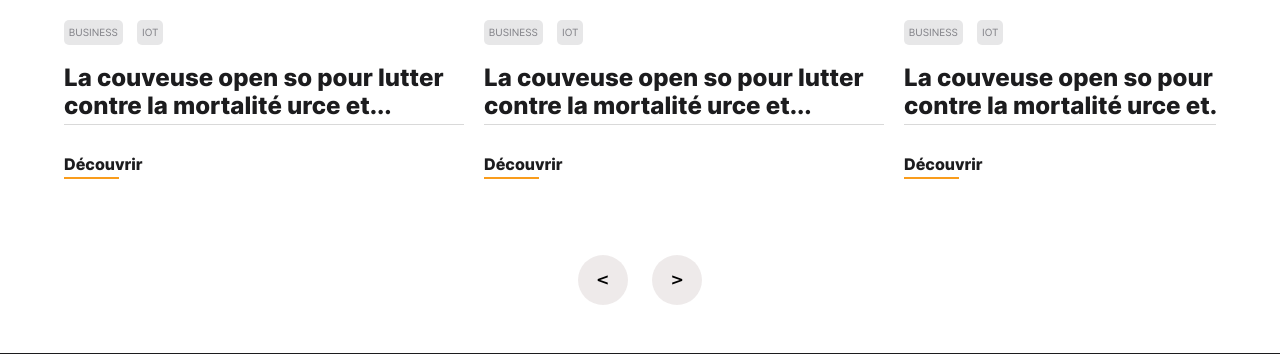
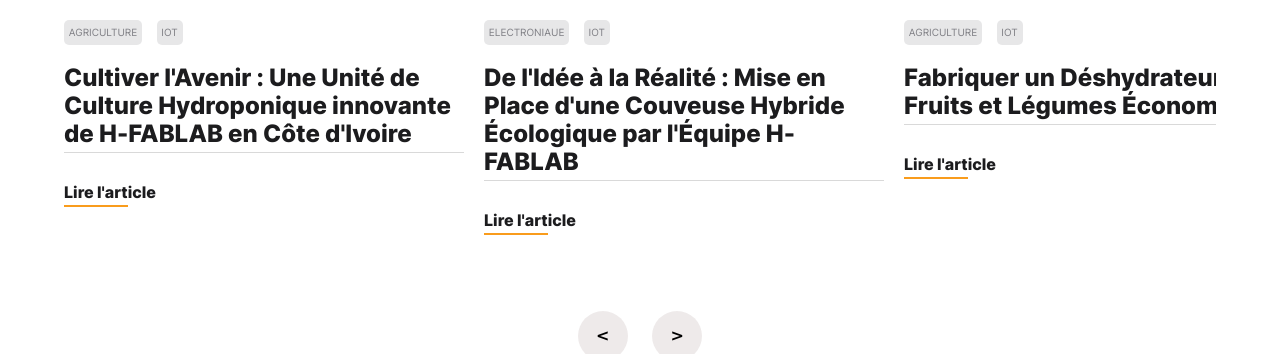
Before and after one commit to H-Fablab/Hfablab_webApp, a Node server app: page / in a window 1280 px wide. Shown: the part 4534-4888 px from the top of the page. Run offline with Node 20, Linux system fonts and the light colour scheme; some libraries are stand-ins or nearby versions.

Commit message:
Broken blog image fixing

```diff
--- a/public/style/main.css
+++ b/public/style/main.css
@@ -666,7 +666,7 @@
 }
 
 input.check-toggle-round-flat + label {
-  padding: 2px;
+  padding: 1px;
   width: 97px;
   height: 35px;
   background-color: var(--primary);
--- a/routes/pages.js
+++ b/routes/pages.js
@@ -3,7 +3,57 @@
 const router = express.Router()
 
 router.get('/', (req, res)=>{
-    res.render('pages/home', {page__title :"Home page"})
+    res.render('pages/home', {page__title :"Home page",  posts_data :
+    [
+        {
+            "_id":"4556777654ffbfa",
+            "title":"Cultiver l'Avenir : Une Unité de Culture Hydroponique innovante de H-FABLAB en Côte d'Ivoire",
+            "date":{
+                "jour":25,
+                "mois":"Août",
+                "Année":2023
+                 },
+            "image":"blog/IMG_20220923_172021_142.jpg",
+            "cat__label":["Agriculture", "IoT"]
+
+        },
+        {
+            "_id":"4556777654ffcfb",
+            "title":"De l'Idée à la Réalité : Mise en Place d'une Couveuse Hybride Écologique par l'Équipe H-FABLAB",
+            "date":{
+                "jour":25,
+                "mois":"Août",
+                "Année":2023
+                 },
+            "image":"blog/Coveuse.PNG",
+            "cat__label":["Electroniaue", "IoT"]
+
+        },
+        {
+            "_id":"4556777654ffcfc",
+            "title":"Fabriquer un Déshydrateur de Fruits et Légumes Économique",
+            "date":{
+                "jour":25,
+                "mois":"Août",
+                "Année":2023
+                 },
+            "image":"blog/IMG_20221001_142133_391.jpg",
+            "cat__label":["Agriculture", "IoT"]
+
+        },
+        {
+            "_id":"4556777654ffcfd",
+            "title":"Découvrez les temps forts du TECH CAMP de l'été 2022!",
+            "date":{
+                "jour":25,
+                "mois":"Août",
+                "Année":2023
+                 },
+            "image":"blog/H-Fablab_image-2.jpg",
+            "cat__label":["Agriculture", "IoT"]
+
+        }
+    ]})
 })
 
 router.get('/blog', (req, res)=>{
@@ -35,7 +85,7 @@
                         "mois":"Août",
                         "Année":2023
                          },
-                    "image":"blog/Coveuse.png",
+                    "image":"blog/Coveuse.PNG",
                     "cat__label":["Electroniaue", "IoT"]
 
                 },
@@ -78,7 +128,58 @@
             banner__image: "project.webp",
             hero__label: 'Projets',
             hero__title: 'Nos projets',
-            hero__subtitle: 'Lorem ipsum dolor sit amet, consectetur adipiscing elit. Etiam <br class="blog--xxl__separator"> en Côte d’ivoire et dans la sous région'
+            hero__subtitle: 'Lorem ipsum dolor sit amet, consectetur adipiscing elit. Etiam <br class="blog--xxl__separator"> en Côte d’ivoire et dans la sous région',
+            posts_data :
+            [
+                {
+                    "_id":"4556777654ffbfa",
+                    "title":"Cultiver l'Avenir : Une Unité de Culture Hydroponique innovante de H-FABLAB en Côte d'Ivoire",
+                    "date":{
+                        "jour":25,
+                        "mois":"Août",
+                        "Année":2023
+                         },
+                    "image":"blog/IMG_20220923_172021_142.jpg",
+                    "cat__label":["Agriculture", "IoT"]
+
+                },
+                {
+                    "_id":"4556777654ffcfb",
+                    "title":"De l'Idée à la Réalité : Mise en Place d'une Couveuse Hybride Écologique par l'Équipe H-FABLAB",
+                    "date":{
+                        "jour":25,
+                        "mois":"Août",
+                        "Année":2023
+                         },
+                    "image":"blog/Coveuse.PNG",
+                    "cat__label":["Electroniaue", "IoT"]
+
+                },
+                {
+                    "_id":"4556777654ffcfc",
+                    "title":"Fabriquer un Déshydrateur de Fruits et Légumes Économique",
+                    "date":{
+                        "jour":25,
+                        "mois":"Août",
+                        "Année":2023
+                         },
+                    "image":"blog/IMG_20221001_142133_391.jpg",
+                    "cat__label":["Agriculture", "IoT"]
+
+                },
+                {
+                    "_id":"4556777654ffcfd",
+                    "title":"Découvrez les temps forts du TECH CAMP de l'été 2022!",
+                    "date":{
+                        "jour":25,
+                        "mois":"Août",
+                        "Année":2023
+                         },
+                    "image":"blog/H-Fablab_image-2.jpg",
+                    "cat__label":["Agriculture", "IoT"]
+
+                }
+            ]
     })
 })
 
@@ -89,7 +190,58 @@
         hero__label: 'Agenda',
         hero__title: 'Nos évènements du mois',
         hero__subtitle: 'Lorem ipsum dolor sit amet, consectetur adipiscing elit. <br class="blog--xxl__separator"> Etiam eu turpis molestie, dictum es',
-        page__script: '<script type="module" src="js/events.js"></script>'
+        page__script: '<script type="module" src="js/events.js"></script>',
+        posts_data :
+        [
+            {
+                "_id":"4556777654ffbfa",
+                "title":"Cultiver l'Avenir : Une Unité de Culture Hydroponique innovante de H-FABLAB en Côte d'Ivoire",
+                "date":{
+                    "jour":25,
+                    "mois":"Août",
+                    "Année":2023
+                     },
+                "image":"blog/IMG_20220923_172021_142.jpg",
+                "cat__label":["Agriculture", "IoT"]
+
+            },
+            {
+                "_id":"4556777654ffcfb",
+                "title":"De l'Idée à la Réalité : Mise en Place d'une Couveuse Hybride Écologique par l'Équipe H-FABLAB",
+                "date":{
+                    "jour":25,
+                    "mois":"Août",
+                    "Année":2023
+                     },
+                "image":"blog/Coveuse.PNG",
+                "cat__label":["Electroniaue", "IoT"]
+
+            },
+            {
+                "_id":"4556777654ffcfc",
+                "title":"Fabriquer un Déshydrateur de Fruits et Légumes Économique",
+                "date":{
+                    "jour":25,
+                    "mois":"Août",
+                    "Année":2023
+                     },
+                "image":"blog/IMG_20221001_142133_391.jpg",
+                "cat__label":["Agriculture", "IoT"]
+
+            },
+            {
+                "_id":"4556777654ffcfd",
+                "title":"Découvrez les temps forts du TECH CAMP de l'été 2022!",
+                "date":{
+                    "jour":25,
+                    "mois":"Août",
+                    "Année":2023
+                     },
+                "image":"blog/H-Fablab_image-2.jpg",
+                "cat__label":["Agriculture", "IoT"]
+
+            }
+        ]
     })
 
 })
@@ -101,7 +253,58 @@
         hero__label: 'Atelier',
         hero__title: 'Aprréhendez le numérique  <br class="blog--xxl__separator"> grâce à nos ateliers',
         hero__subtitle: 'Nous organisons différentes formations numériques gratuites <br class="blog--xxl__separator"> en Côte d’ivoire et dans la sous région',
-        page__script: '<script type="module" src="js/atelier.js"></script>'
+        page__script: '<script type="module" src="js/atelier.js"></script>',
+         posts_data :
+            [
+                {
+                    "_id":"4556777654ffbfa",
+                    "title":"Cultiver l'Avenir : Une Unité de Culture Hydroponique innovante de H-FABLAB en Côte d'Ivoire",
+                    "date":{
+                        "jour":25,
+                        "mois":"Août",
+                        "Année":2023
+                         },
+                    "image":"blog/IMG_20220923_172021_142.jpg",
+                    "cat__label":["Agriculture", "IoT"]
+
+                },
+                {
+                    "_id":"4556777654ffcfb",
+                    "title":"De l'Idée à la Réalité : Mise en Place d'une Couveuse Hybride Écologique par l'Équipe H-FABLAB",
+                    "date":{
+                        "jour":25,
+                        "mois":"Août",
+                        "Année":2023
+                         },
+                    "image":"blog/Coveuse.PNG",
+                    "cat__label":["Electroniaue", "IoT"]
+
+                },
+                {
+                    "_id":"4556777654ffcfc",
+                    "title":"Fabriquer un Déshydrateur de Fruits et Légumes Économique",
+                    "date":{
+                        "jour":25,
+                        "mois":"Août",
+                        "Année":2023
+                         },
+                    "image":"blog/IMG_20221001_142133_391.jpg",
+                    "cat__label":["Agriculture", "IoT"]
+
+                },
+                {
+                    "_id":"4556777654ffcfd",
+                    "title":"Découvrez les temps forts du TECH CAMP de l'été 2022!",
+                    "date":{
+                        "jour":25,
+                        "mois":"Août",
+                        "Année":2023
+                         },
+                    "image":"blog/H-Fablab_image-2.jpg",
+                    "cat__label":["Agriculture", "IoT"]
+
+                }
+            ]
     })
 
 })
@@ -147,7 +350,58 @@
         hero__label: 'Expertise',
         banner__image: "55910121_914414448910557_1748538231957225472_n.jpg",
         hero__title: 'Domaines d’expertise',
-        hero__subtitle: 'Nous organisons différentes formations numériques gratuites <br class="blog--xxl__separator"> eu turpis molestie, dictum es'
+        hero__subtitle: 'Nous organisons différentes formations numériques gratuites <br class="blog--xxl__separator"> eu turpis molestie, dictum es',
+         posts_data :
+            [
+                {
+                    "_id":"4556777654ffbfa",
+                    "title":"Cultiver l'Avenir : Une Unité de Culture Hydroponique innovante de H-FABLAB en Côte d'Ivoire",
+                    "date":{
+                        "jour":25,
+                        "mois":"Août",
+                        "Année":2023
+                         },
+                    "image":"blog/IMG_20220923_172021_142.jpg",
+                    "cat__label":["Agriculture", "IoT"]
+
+                },
+                {
+                    "_id":"4556777654ffcfb",
+                    "title":"De l'Idée à la Réalité : Mise en Place d'une Couveuse Hybride Écologique par l'Équipe H-FABLAB",
+                    "date":{
+                        "jour":25,
+                        "mois":"Août",
+                        "Année":2023
+                         },
+                    "image":"blog/Coveuse.PNG",
+                    "cat__label":["Electroniaue", "IoT"]
+
+                },
+                {
+                    "_id":"4556777654ffcfc",
+                    "title":"Fabriquer un Déshydrateur de Fruits et Légumes Économique",
+                    "date":{
+                        "jour":25,
+                        "mois":"Août",
+                        "Année":2023
+                         },
+                    "image":"blog/IMG_20221001_142133_391.jpg",
+                    "cat__label":["Agriculture", "IoT"]
+
+                },
+                {
+                    "_id":"4556777654ffcfd",
+                    "title":"Découvrez les temps forts du TECH CAMP de l'été 2022!",
+                    "date":{
+                        "jour":25,
+                        "mois":"Août",
+                        "Année":2023
+                         },
+                    "image":"blog/H-Fablab_image-2.jpg",
+                    "cat__label":["Agriculture", "IoT"]
+
+                }
+            ]
     })
 
 })
--- a/server.js
+++ b/server.js
@@ -13,6 +13,8 @@
 }))
 app.set('view engine', 'hbs')
 
+
+
 app.use("/", pagesRoutes);
 app.use("/", userRoutes);
 
--- a/views/partials/latest__news.hbs
+++ b/views/partials/latest__news.hbs
@@ -13,129 +13,34 @@
 
          <div id="formList">
             <div id="list">
+                 {{#each posts_data}}
            <div class="item post--item">
                 <div class="img--box ">
-                        <img src="images/H-Fablab_image-2.jpg" alt="" srcset="">
+                    <img src="images/{{this.image}}" alt="" srcset="">
                     <div class="date--card__wrapper">
                        <div class="date--card">
-                                <span class="day">12</span>
-                            <span class="month ">MAi</span>
+                             <span class="day">{{this.date.jour}}</span>
+                        <span class="month ">{{this.date.mois}}</span>
                        </div>
                     </div>
                 </div>
 
                 <div class="post--body">
                     <div class="cat--labels">
-                            <span class="category--label">Business</span>
-                            <span class="category--label">IoT</span>
+                         {{#each this.cat__label}}
+                         <span class="category--label">{{this}}</span>
+                         {{/each}}
                     </div>
 
                     <h4 class="post--title">
-                            La couveuse open so pour lutter contre la mortalité  urce et...
+                        {{this.title}}
                     </h4>
 
-                        <a class="underlined--btn" href="http://">Découvrir</a>
+                    <a class="underlined--btn" href="/blog/{{this._id}}">Lire l'article</a>
                 </div>
              </div>
-                <div class="item post--item">
-                    <div class="img--box ">
-                        <img src="images/H-Fablab_image-2.jpg" alt="" srcset="">
-                        <div class="date--card__wrapper">
-                        <div class="date--card">
-                                <span class="day">12</span>
-                            <span class="month ">MAi</span>
-                        </div>
-                        </div>
-                    </div>
+             {{/each}}
 
-                    <div class="post--body">
-                        <div class="cat--labels">
-                            <span class="category--label">Business</span>
-                            <span class="category--label">IoT</span>
-                        </div>
-
-                        <h4 class="post--title">
-                            La couveuse open so pour lutter contre la mortalité  urce et...
-                        </h4>
-
-                        <a class="underlined--btn" href="/post--xx--xx">Découvrir</a>
-                    </div>
-                </div>
-
-                <div class="item post--item">
-                    <div class="img--box ">
-                        <img src="images/H-Fablab_image-2.jpg" alt="" srcset="">
-                        <div class="date--card__wrapper">
-                        <div class="date--card">
-                                <span class="day">12</span>
-                            <span class="month ">MAi</span>
-                        </div>
-                        </div>
-                    </div>
-
-                    <div class="post--body">
-                        <div class="cat--labels">
-                            <span class="category--label">Business</span>
-                            <span class="category--label">IoT</span>
-                        </div>
-
-                        <h4 class="post--title">
-                            La couveuse open so pour lutter contre la mortalité  urce et...
-                        </h4>
-
-                        <a class="underlined--btn" href="/post--xx--xx">Découvrir</a>
-                    </div>
-                </div>
-
-                <div class="item post--item">
-                    <div class="img--box ">
-                        <img src="images/H-Fablab_image-2.jpg" alt="" srcset="">
-                        <div class="date--card__wrapper">
-                        <div class="date--card">
-                                <span class="day">12</span>
-                            <span class="month ">MAi</span>
-                        </div>
-                        </div>
-                    </div>
-
-                    <div class="post--body">
-                        <div class="cat--labels">
-                            <span class="category--label">Business</span>
-                            <span class="category--label">IoT</span>
-                        </div>
-
-                        <h4 class="post--title">
-                            La couveuse open so pour lutter contre la mortalité  urce et...
-                        </h4>
-
-                        <a class="underlined--btn" href="/post--xx--xx">Découvrir</a>
-                    </div>
-                </div>
-
-                <div class="item post--item">
-                    <div class="img--box ">
-                        <img src="images/H-Fablab_image-2.jpg" alt="" srcset="">
-                        <div class="date--card__wrapper">
-                        <div class="date--card">
-                                <span class="day">12</span>
-                            <span class="month ">MAi</span>
-                        </div>
-                        </div>
-                    </div>
-
-                    <div class="post--body">
-                        <div class="cat--labels">
-                            <span class="category--label">Business</span>
-                            <span class="category--label">IoT</span>
-                        </div>
-
-                        <h4 class="post--title">
-                            La couveuse open so pour lutter contre la mortalité  urce et...
-                        </h4>
-
-                        <a class="underlined--btn" href="/post--xx--xx">Découvrir</a>
-                    </div>
-                </div>
             </div>
         </div>
 
```
Lines whose indentation alone changed are shown as unchanged.
